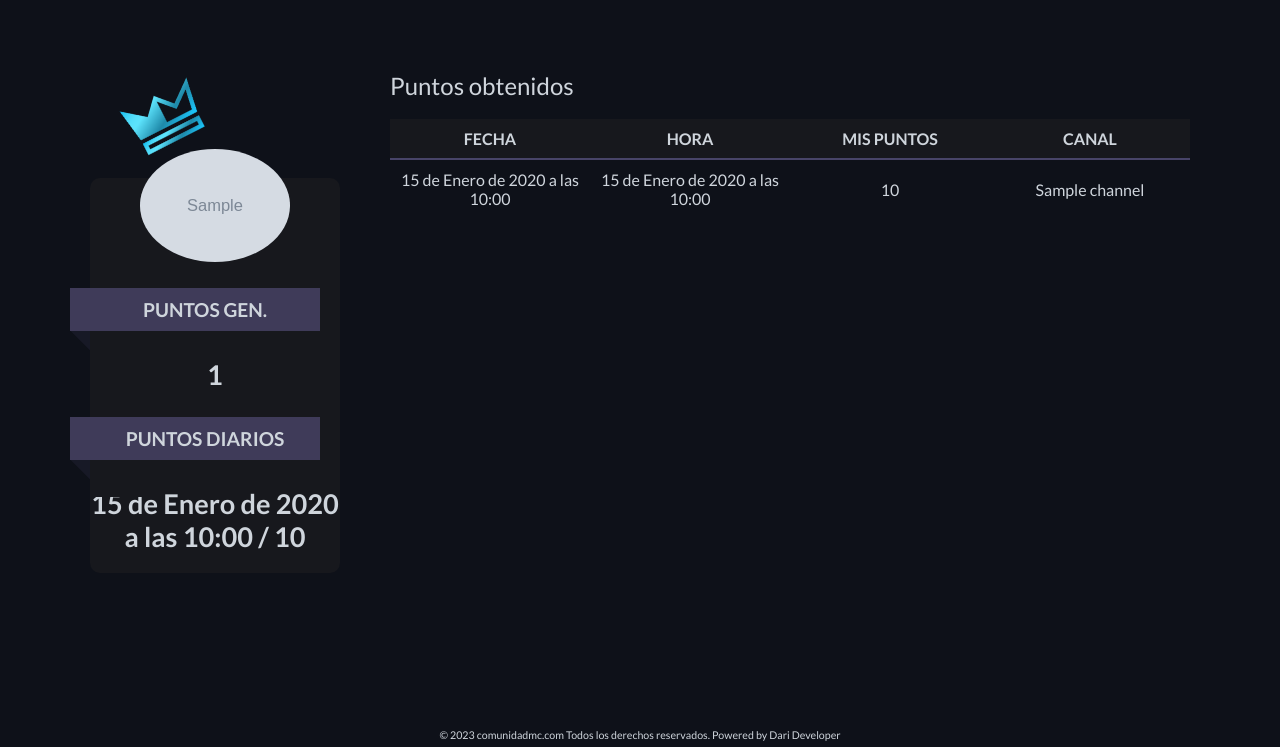
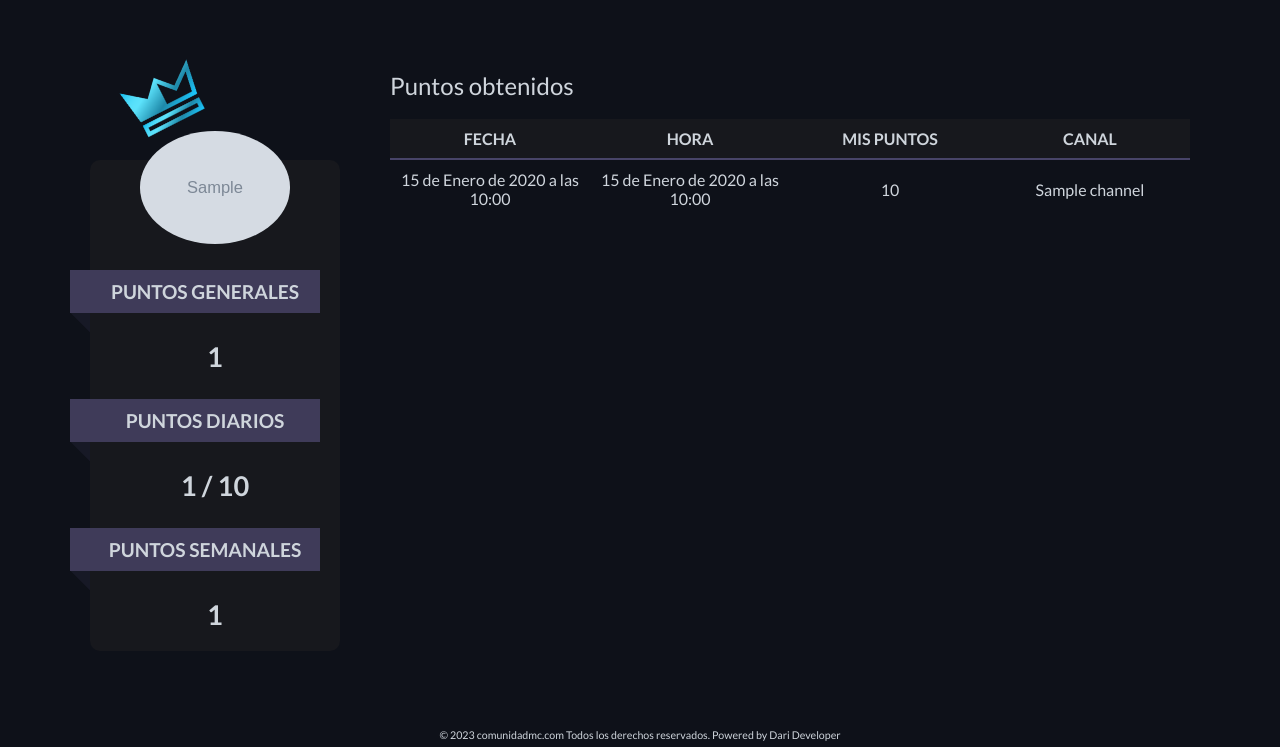
Before and after one commit to darideveloper/comunidad-mc, a Django app: template app/templates/app/points.html in a window 1280 px wide. Shown: the part 53-800 px from the top of the page. Run offline with Django 4.2, Linux system fonts and the light colour scheme; the template is opened without the code that fills it: most values are stand-ins (such as "Sample title", 1, 10 or a date in 2020); grey boxes marked "Sample" are stand-in pictures; parts of the project's set-up code (start-up, migrations or seed data) failed here and were passed over; some libraries are stand-ins or nearby versions.

Commit message:
week points in points view

```diff
--- a/app/static/app/css/points.css
+++ b/app/static/app/css/points.css
@@ -414,7 +414,7 @@ main.points .content .points-table table thead {
   background-color: #17181D;
 }
 main.points .content .profile-card {
-  margin-top: -60px;
+  margin-top: 0px;
 }
 @media screen and (max-width: 850px) {
   main.points .content {
--- a/app/static/app/css/points.sass
+++ b/app/static/app/css/points.sass
@@ -40,7 +40,7 @@ main.points .content
                 background-color: $color-bg-light
 
     .profile-card
-        margin-top: -60px
+        margin-top: 0px
 
     @media screen and (max-width: 850px)
         flex-direction: column
--- a/app/templates/app/points.html
+++ b/app/templates/app/points.html
@@ -17,16 +17,26 @@
         class="ranking">
       <img src="{{profile_image}}" alt="imagen de perfil de {{name}}" class="profile-image" title="usuario {{name}}">
     </div>
+
     <div class="title">
-      <h2>Puntos Gen.</h2>
+      <h2>Puntos Generales</h2>
       <div class="decorator"></div>
     </div>
     <p class="points">{{general_points_num}}</p>
+
+
     <div class="title">
       <h2>Puntos Diarios</h2>
       <div class="decorator"></div>
     </div>
-    <p class="points">{{today_points_num}} / 10</p>
+    <p class="points">{{daily_points_num}} / 10</p>
+
+    <div class="title">
+      <h2>Puntos Semanales</h2>
+      <div class="decorator"></div>
+    </div>
+    <p class="points">{{weekly_points_num}}</p>
+
     <div class="bg"></div>
   </section>
   <section class="points-table">
```
Also changed, not shown: app/views.py (+10 -3 lines).
